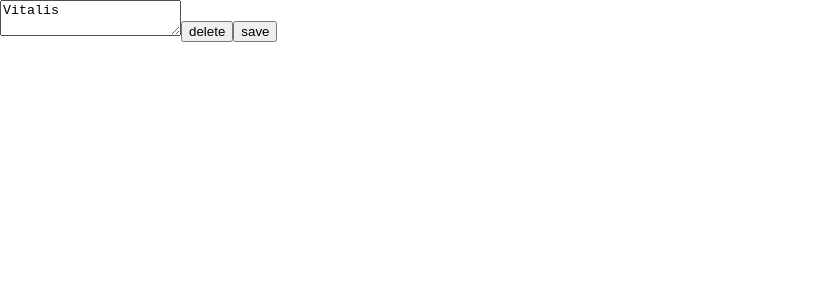
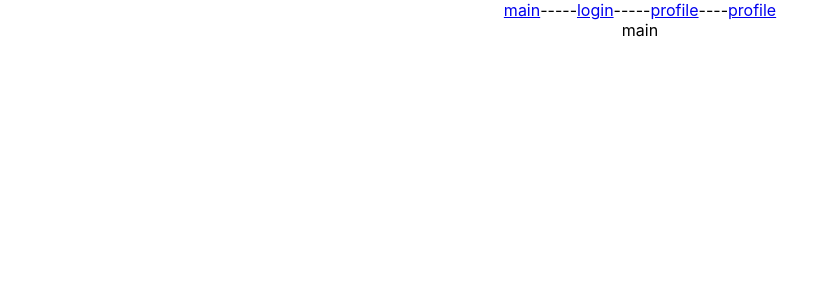
Before and after one commit to KombinatorVit/unit-test-JS-REACT, a React (Create React App) app: page / in a window 1280 px wide. Shown: the top 300 px of the page, without its empty margins (0-838 px from the left). Built offline with nearby package versions, Linux system fonts and the light colour scheme.

Commit message:
немного роутер дома

```diff
--- a/package.json
+++ b/package.json
@@ -12,6 +12,7 @@
     "@types/react-dom": "^18.0.0",
     "react": "^18.2.0",
     "react-dom": "^18.2.0",
+    "react-router-dom": "^6.3.0",
     "react-scripts": "5.0.1",
     "typescript": "^4.4.2",
     "web-vitals": "^2.1.0"
--- /dev/null
+++ b/src/9.01/09_01. ts.ts
@@ -0,0 +1,4 @@
+let user = {
+    name: 'Dimych',
+    age: 32
+}
--- a/src/App.tsx
+++ b/src/App.tsx
@@ -1,6 +1,7 @@
 import React from 'react';
 import logo from './logo.svg';
 import './App.css';
+import {NavLink, Route, Routes} from 'react-router-dom';
 
 function App() {
     const names = ['Dim', 'Sveta', 'Katya', 'Victor', 'Ignat'];
@@ -10,14 +11,19 @@ function App() {
     return (
         <div className="App">
 
-            <ul>
-
-                {liElement}
-
-                {liUsers}
+         <NavLink to={'/'}>main</NavLink>-----
+         <NavLink to={'/login'}>login</NavLink>-----
+         <NavLink to={'/profile'}>profile</NavLink>----
+         <NavLink to={'/profile/setting'}>profile</NavLink>
+<Routes>
+    <Route path={'/*'} element={<div>404</div>}/>
+    <Route path={'/'} element={<div>main</div>}/>
+    <Route path={'login'} element={<div>login</div>}/>
+    <Route path={'/profile'} element={<div>profile</div>}/>
+    <Route path={'/profile/setting'} element={<div>setting</div>}/>
 
 
-            </ul>
+</Routes>
         </div>
     );
 }
--- a/src/index.tsx
+++ b/src/index.tsx
@@ -3,14 +3,16 @@ import ReactDOM from 'react-dom/client';
 import './index.css';
 import App from './App';
 import reportWebVitals from './reportWebVitals';
-import {User} from './06/06-callback';
+import {BrowserRouter} from 'react-router-dom';
 
 const root = ReactDOM.createRoot(
   document.getElementById('root') as HTMLElement
 );
 root.render(
   <React.StrictMode>
-    <User />
+      <BrowserRouter>
+          <App />
+      </BrowserRouter>
   </React.StrictMode>
 );
 
```
Also changed, not shown: 1 other file (tests, documents, lock files or other folders).
